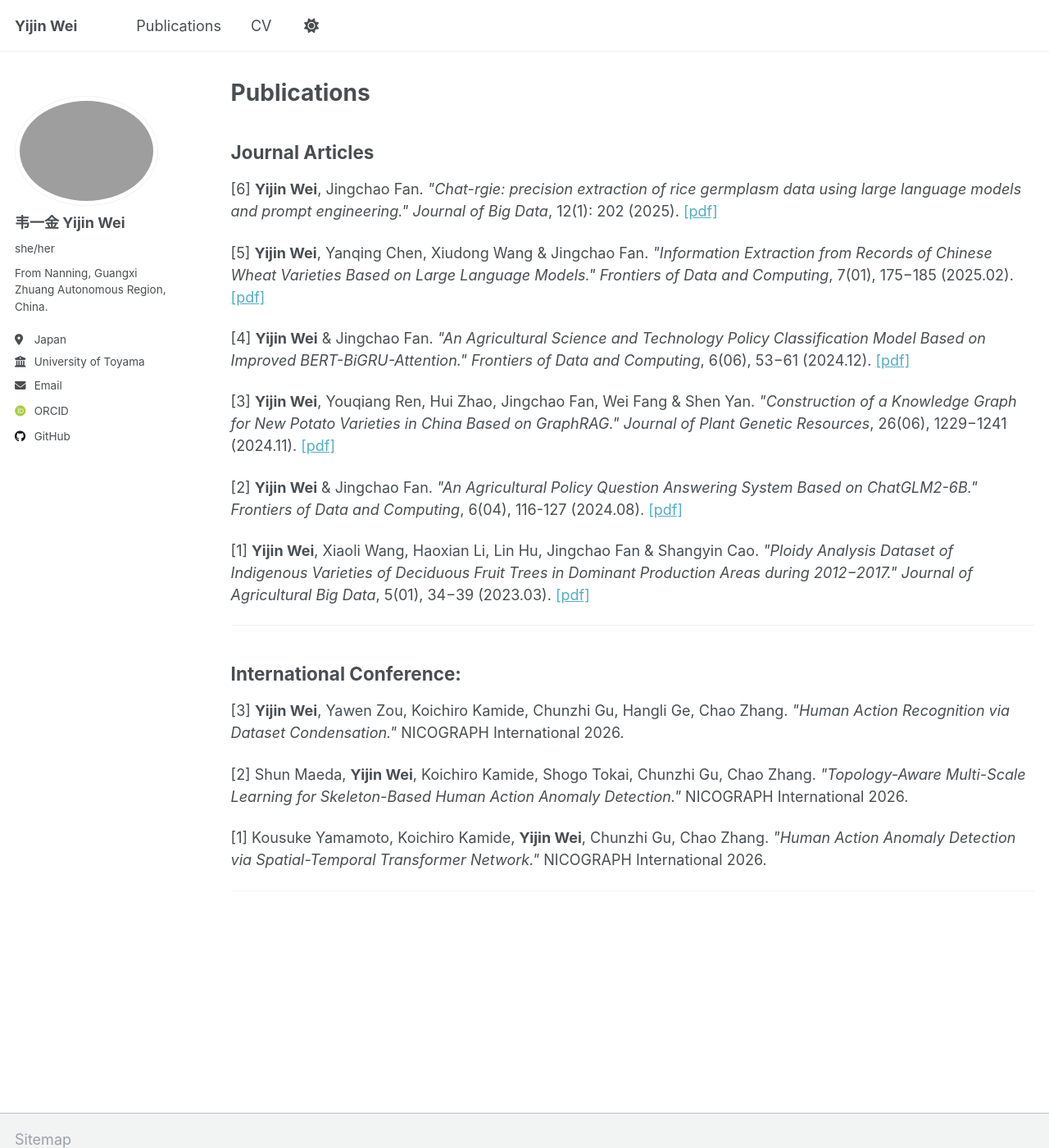
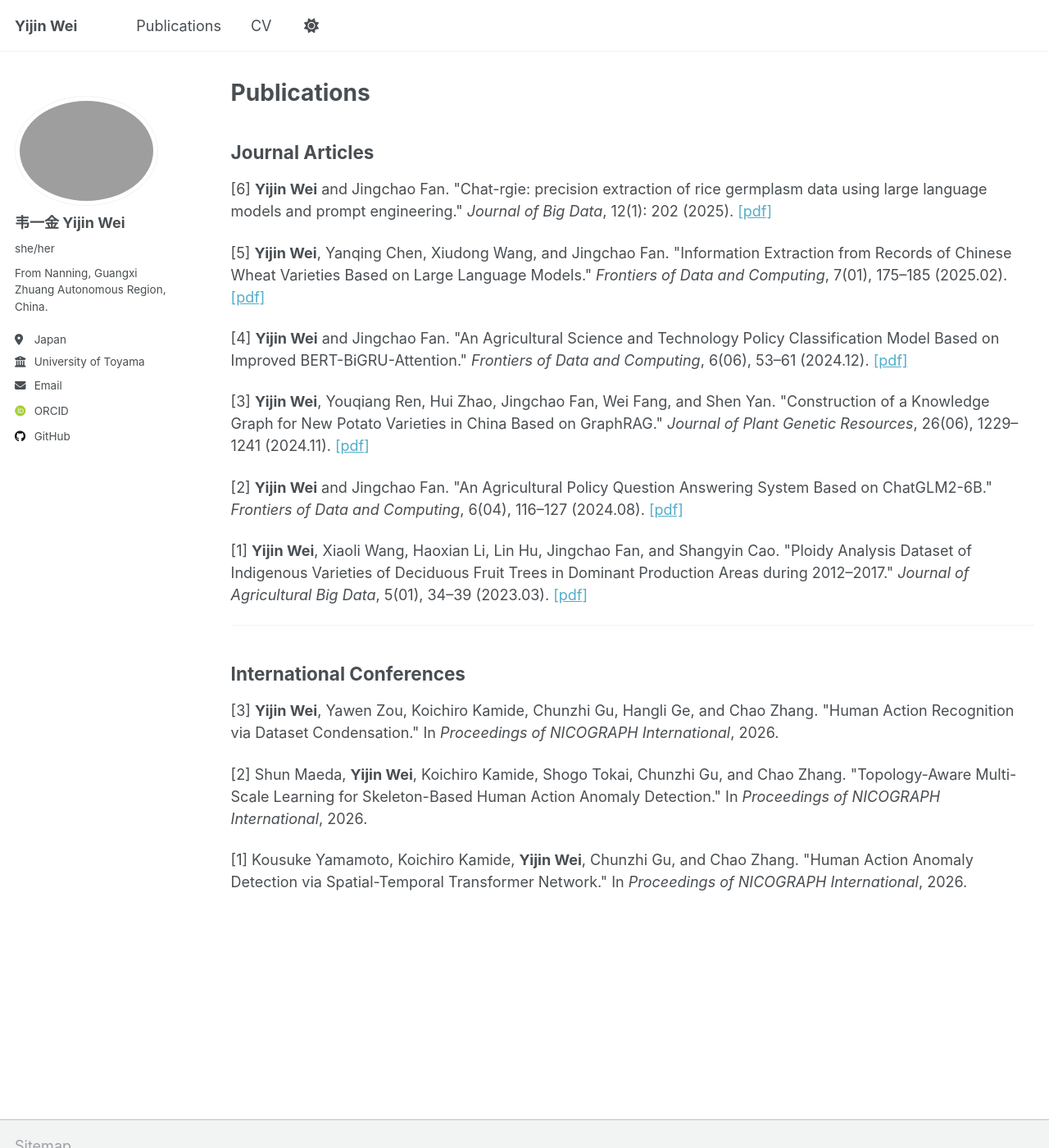
Before and after one commit to mangx/mangx.github.io, a Jekyll site: the page built from _pages/publications.html, in a window 1280 px wide and 1400 px high. Shown: the whole window at 82% size. Built offline with Jekyll 4.4.1, drawn with Linux system fonts in a browser that asks for light colours; some web fonts are replaced.

Commit message:
Update publications.html

```diff
--- a/_pages/publications.html
+++ b/_pages/publications.html
@@ -8,68 +8,65 @@ author_profile: true
 <h2>Journal Articles</h2>
 
 <p>
-[6] <b>Yijin Wei</b>, Jingchao Fan.
-<i>"Chat-rgie: precision extraction of rice germplasm data using large language models and prompt engineering."</i>
+[6] <b>Yijin Wei</b> and Jingchao Fan.
+"Chat-rgie: precision extraction of rice germplasm data using large language models and prompt engineering."
 <em>Journal of Big Data</em>, 12(1): 202 (2025).
 <a href="https://link.springer.com/content/pdf/10.1186/s40537-025-01236-0.pdf" target="_blank">[pdf]</a>
 </p>
 
 <p>
-[5] <b>Yijin Wei</b>, Yanqing Chen, Xiudong Wang & Jingchao Fan.
-<i>"Information Extraction from Records of Chinese Wheat Varieties Based on Large Language Models."</i>
-<em>Frontiers of Data and Computing</em>, 7(01), 175−185 (2025.02).
+[5] <b>Yijin Wei</b>, Yanqing Chen, Xiudong Wang, and Jingchao Fan.
+"Information Extraction from Records of Chinese Wheat Varieties Based on Large Language Models."
+<em>Frontiers of Data and Computing</em>, 7(01), 175&ndash;185 (2025.02).
 <a href="http://www.jfdc.cnic.cn/EN/10.11871/jfdc.issn.2096-742X.2025.01.013" target="_blank">[pdf]</a>
 </p>
 
 <p>
-[4] <b>Yijin Wei</b> & Jingchao Fan.
-<i>"An Agricultural Science and Technology Policy Classification Model Based on Improved BERT-BiGRU-Attention."</i>
-<em>Frontiers of Data and Computing</em>, 6(06), 53−61 (2024.12).
+[4] <b>Yijin Wei</b> and Jingchao Fan.
+"An Agricultural Science and Technology Policy Classification Model Based on Improved BERT-BiGRU-Attention."
+<em>Frontiers of Data and Computing</em>, 6(06), 53&ndash;61 (2024.12).
 <a href="http://www.jfdc.cnic.cn/EN/10.11871/jfdc.issn.2096-742X.2024.06.006" target="_blank">[pdf]</a>
 </p>
 
 <p>
-[3] <b>Yijin Wei</b>, Youqiang Ren, Hui Zhao, Jingchao Fan, Wei Fang & Shen Yan.
-<i>"Construction of a Knowledge Graph for New Potato Varieties in China Based on GraphRAG."</i>
-<em>Journal of Plant Genetic Resources</em>, 26(06), 1229−1241 (2024.11).
+[3] <b>Yijin Wei</b>, Youqiang Ren, Hui Zhao, Jingchao Fan, Wei Fang, and Shen Yan.
+"Construction of a Knowledge Graph for New Potato Varieties in China Based on GraphRAG."
+<em>Journal of Plant Genetic Resources</em>, 26(06), 1229&ndash;1241 (2024.11).
 <a href="https://link.oversea.cnki.net/doi/10.13430/j.cnki.jpgr.20240919001" target="_blank">[pdf]</a>
 </p>
 
 <p>
-[2] <b>Yijin Wei</b> & Jingchao Fan.
-<i>"An Agricultural Policy Question Answering System Based on ChatGLM2-6B."</i>
-<em>Frontiers of Data and Computing</em>, 6(04), 116-127 (2024.08).
+[2] <b>Yijin Wei</b> and Jingchao Fan.
+"An Agricultural Policy Question Answering System Based on ChatGLM2-6B."
+<em>Frontiers of Data and Computing</em>, 6(04), 116&ndash;127 (2024.08).
 <a href="http://www.jfdc.cnic.cn/EN/10.11871/jfdc.issn.2096-742X.2024.04.010" target="_blank">[pdf]</a>
 </p>
 
 <p>
-[1] <b>Yijin Wei</b>, Xiaoli Wang, Haoxian Li, Lin Hu, Jingchao Fan & Shangyin Cao.
-<i>"Ploidy Analysis Dataset of Indigenous Varieties of Deciduous Fruit Trees in Dominant Production Areas during 2012−2017."</i>
-<em>Journal of Agricultural Big Data</em>, 5(01), 34−39 (2023.03).
+[1] <b>Yijin Wei</b>, Xiaoli Wang, Haoxian Li, Lin Hu, Jingchao Fan, and Shangyin Cao.
+"Ploidy Analysis Dataset of Indigenous Varieties of Deciduous Fruit Trees in Dominant Production Areas during 2012&ndash;2017."
+<em>Journal of Agricultural Big Data</em>, 5(01), 34&ndash;39 (2023.03).
 <a href="https://oversea.cnki.net/kcms2/article/abstract?v=5ZfW7CBA1F82AgAR9uSzFgld1ie62QL7OMJqdn6ujQb-TT2lqSLXBsN_RCSreSPopCQiY4sCvKbQ0dn3V1D57rQSfJKSHZAVgjpkF5eYxn95fbwRVfjk0n-Z1c3fKK3ujyo0DtwCGm6K9J3g4Da6m829Fud8-Z7hgYohty3Z2E8rFaBO3ob47A==&uniplatform=OVERSEA&language=CHS" target="_blank">[pdf]</a>
 </p>
 
 <hr />
 
-
-<h2>International Conference:</h2>
+<h2>International Conferences</h2>
 
 <p>
-[3] <b>Yijin Wei</b>, Yawen Zou, Koichiro Kamide, Chunzhi Gu, Hangli Ge, Chao Zhang.
-<i>"Human Action Recognition via Dataset Condensation."</i>
-NICOGRAPH International 2026.
+[3] <b>Yijin Wei</b>, Yawen Zou, Koichiro Kamide, Chunzhi Gu, Hangli Ge, and Chao Zhang.
+"Human Action Recognition via Dataset Condensation."
+In <em>Proceedings of NICOGRAPH International</em>, 2026.
 </p>
 
 <p>
-[2] Shun Maeda, <b>Yijin Wei</b>, Koichiro Kamide, Shogo Tokai, Chunzhi Gu, Chao Zhang.
-<i>"Topology-Aware Multi-Scale Learning for Skeleton-Based Human Action Anomaly Detection."</i>
-NICOGRAPH International 2026.
+[2] Shun Maeda, <b>Yijin Wei</b>, Koichiro Kamide, Shogo Tokai, Chunzhi Gu, and Chao Zhang.
+"Topology-Aware Multi-Scale Learning for Skeleton-Based Human Action Anomaly Detection."
+In <em>Proceedings of NICOGRAPH International</em>, 2026.
 </p>
 
 <p>
-[1] Kousuke Yamamoto, Koichiro Kamide, <b>Yijin Wei</b>, Chunzhi Gu, Chao Zhang.
-<i>"Human Action Anomaly Detection via Spatial-Temporal Transformer Network."</i>
-NICOGRAPH International 2026.
+[1] Kousuke Yamamoto, Koichiro Kamide, <b>Yijin Wei</b>, Chunzhi Gu, and Chao Zhang.
+"Human Action Anomaly Detection via Spatial-Temporal Transformer Network."
+In <em>Proceedings of NICOGRAPH International</em>, 2026.
 </p>
-
-<hr />
```
